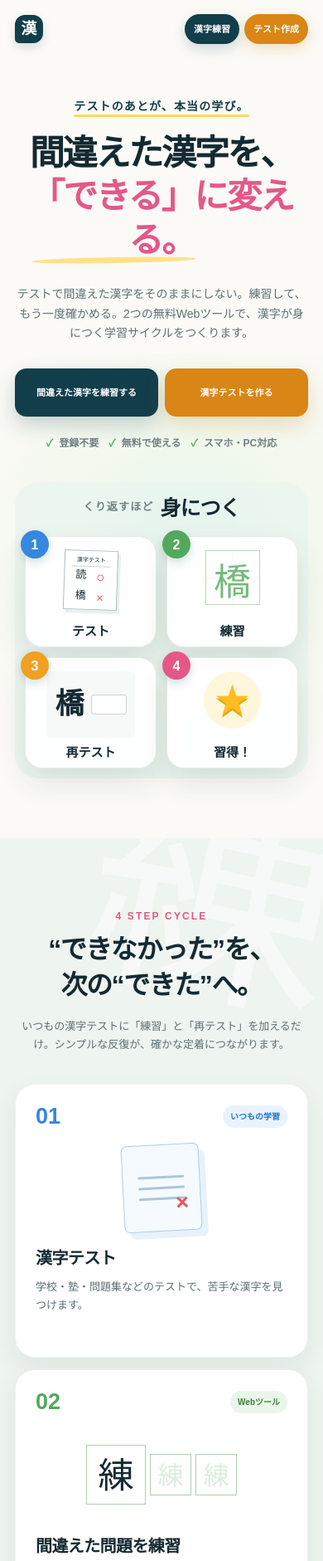
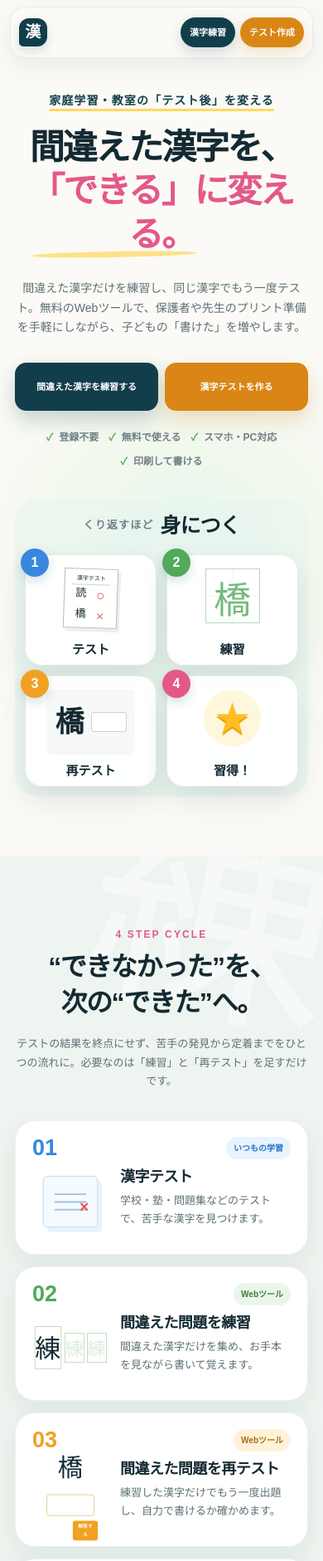
Before and after one commit to kay654/kanji, a plain HTML site: page index.html in a window 390 px wide. Shown: the top 1881 px of the page at 83% size. Drawn offline with Linux system fonts and the light colour scheme.

Commit message:
feat: improve landing page messaging and responsive design

```diff
--- a/index.html
+++ b/index.html
@@ -19,7 +19,8 @@
 </script>
 </head>
 <body>
-<main>
+<a class="skip-link" href="#main-content">本文へ移動</a>
+<main id="main-content">
 <header class="site-header">
 <a class="brand" href="#top" aria-label="漢字まなびサイクル トップへ">
 <span class="brand-mark" aria-hidden="true">漢</span>
@@ -39,12 +40,12 @@
 <section class="hero" id="top">
 <div class="hero-copy">
 <p class="eyebrow">
-<span>テストのあとが、本当の学び。</span>
+<span>家庭学習・教室の「テスト後」を変える</span>
 </p>
 <h1>間違えた漢字を、<br/>
 <span>「できる」に変える。</span>
 </h1>
-<p class="hero-lead">テストで間違えた漢字をそのままにしない。<br class="desktop-break"/>練習して、もう一度確かめる。2つの無料Webツールで、漢字が身につく学習サイクルをつくります。</p>
+<p class="hero-lead">間違えた漢字だけを練習し、同じ漢字でもう一度テスト。<br class="desktop-break"/>無料のWebツールで、保護者や先生のプリント準備を手軽にしながら、子どもの「書けた」を増やします。</p>
 <div class="hero-actions link-pair">
 <a class="button button-primary" href="https://kay654.github.io/kanji-practice/" target="_blank" rel="noopener noreferrer">間違えた漢字を練習する <span class="arrow-icon" aria-hidden="true">→</span>
 </a>
@@ -58,6 +59,8 @@
 <span aria-hidden="true">✓</span> 無料で使える</li>
 <li>
 <span aria-hidden="true">✓</span> スマホ・PC対応</li>
+<li>
+<span aria-hidden="true">✓</span> 印刷して書ける</li>
 </ul>
 </div>
 <div class="hero-visual" aria-label="テスト、練習、再テスト、習得の4ステップ">
@@ -101,7 +104,7 @@
 <div class="section-heading">
 <p class="section-kicker">4 STEP CYCLE</p>
 <h2>“できなかった”を、<br class="mobile-break"/>次の“できた”へ。</h2>
-<p>いつもの漢字テストに「練習」と「再テスト」を加えるだけ。シンプルな反復が、確かな定着につながります。</p>
+<p>テストの結果を終点にせず、苦手の発見から定着までをひとつの流れに。必要なのは「練習」と「再テスト」を足すだけです。</p>
 </div>
 <div class="cycle-grid">
 <article class="step-card step-blue">
@@ -132,11 +135,7 @@
 <i>練</i>
 </div>
 <h3>間違えた問題を練習</h3>
-<p>お手本を見ながら何度も書いて、正しい形と書き方を覚えます。</p>
-<div class="card-link-single">
-<a class="card-link card-link-practice" href="https://kay654.github.io/kanji-practice/" target="_blank" rel="noopener noreferrer">漢字練習 <span class="external-icon" aria-hidden="true">↗</span>
-</a>
-</div>
+<p>間違えた漢字だけを集め、お手本を見ながら書いて覚えます。</p>
 </article>
 <article class="step-card step-orange">
 <div class="step-topline">
@@ -150,14 +149,7 @@
 <b>解答する</b>
 </div>
 <h3>間違えた問題を再テスト</h3>
-<p>練習した漢字で書き取り問題を作り、実際に書けるようになったか確かめます。</p>
-<div class="card-link-single">
-<a class="card-link card-link-test" href="https://kay654.github.io/Kanji-Test-Maker/" target="_blank" rel="noopener noreferrer">テスト作成 <span class="external-icon" aria-hidden="true">↗</span>
-</a>
-<a class="step-helper-link" href="https://kay654.github.io/test-sheet-cleaner/" target="_blank" rel="noopener noreferrer">
-<span>補助ツール</span> 手元のテスト用紙を再利用 <span class="external-icon" aria-hidden="true">↗</span>
-</a>
-</div>
+<p>練習した漢字だけでもう一度出題し、自力で書けるか確かめます。</p>
 </article>
 <article class="step-card step-pink">
 <div class="step-topline">
@@ -185,7 +177,8 @@
 <div class="tool-label">
 <span>02</span> PRACTICE</div>
 <h3>漢字れんしゅうシート作成</h3>
-<p>間違えた漢字や熟語を入力すると、マス目入りの練習シートを自動作成。印刷して、手を動かしながらくり返し練習できます。</p>
+<p class="tool-outcome"><strong>苦手を見つけたら</strong><span>「書いて覚える」準備をすぐに。</span></p>
+<p>間違えた漢字や熟語を入れるだけで、お手本とマス目が並ぶ練習シートを作成。入力から印刷まで、ひとつの画面で完了します。</p>
 <ul>
 <li>漢字・熟語を最大36件まで入力</li>
 <li>候補の熟語から選んで追加</li>
@@ -319,7 +312,8 @@
 <div class="tool-label">
 <span>03</span> RE-TEST</div>
 <h3>漢字テスト作成</h3>
-<p>問題文・問題にする漢字・よみがなを入力して、書き取りテストを作成。練習した漢字を本当に書けるか、紙のテストで確認できます。</p>
+<p class="tool-outcome"><strong>練習を終えたら</strong><span>「本当に書ける」を確かめる。</span></p>
+<p>問題文・出題する漢字・よみがなを入れて、書き取りテストを作成。練習した漢字だけを出題し、答えを見ずに書けるか確認できます。</p>
 <ul>
 <li>書き取り問題に特化したプリント</li>
 <li>ランダム生成・漢字から選択</li>
@@ -450,6 +444,7 @@
 <div class="cleaner-label">
 <span>OPTION</span> もうひとつの再テスト準備</div>
 <h3 id="cleaner-title">テスト用紙を、<br class="mobile-break"/>もう一度使えるかも。</h3>
+<p class="cleaner-outcome">新しく作る代わりに、手元の一枚を再利用。</p>
 <p>テスト用紙の写真やスキャン画像から、手書き文字や赤ペンを自動で目立たなくして、問題用紙の復元を試みます。</p>
 <p class="cleaner-note">
 <span aria-hidden="true">△</span> 画像の状態や書き込みによっては、きれいに消えないことがあります。うまく仕上がったときの選択肢としてお試しください。</p>
--- a/styles.css
+++ b/styles.css
@@ -10,7 +10,7 @@
 }
 
 * { box-sizing: border-box; }
-html { scroll-behavior: smooth; }
+html { scroll-behavior: smooth; scroll-padding-top: 86px; }
 body {
   margin: 0;
   background: var(--paper);
@@ -23,16 +23,31 @@ body {
 a { color: inherit; text-decoration: none; }
 button, a { -webkit-tap-highlight-color: transparent; }
 .mobile-break { display: none; }
+.skip-link {
+  position: fixed; top: 10px; left: 12px; z-index: 100;
+  padding: 9px 14px; color: white; background: var(--navy); border-radius: 9px;
+  font-size: 13px; font-weight: 800; transform: translateY(-160%);
+  transition: transform .2s;
+}
+.skip-link:focus { transform: translateY(0); }
 
 .site-header {
   width: min(1180px, calc(100% - 48px));
-  height: 84px;
-  margin: 0 auto;
+  height: 68px;
+  margin: 12px auto 0;
+  padding: 0 14px;
   display: flex;
   align-items: center;
   justify-content: space-between;
-  position: relative;
+  position: sticky;
+  top: 12px;
   z-index: 20;
+  background: rgba(251,250,246,.86);
+  border: 1px solid rgba(18,62,75,.08);
+  border-radius: 20px;
+  box-shadow: 0 10px 30px rgba(18,62,75,.08);
+  backdrop-filter: blur(16px);
+  -webkit-backdrop-filter: blur(16px);
 }
 .brand { display: flex; align-items: center; gap: 11px; font-size: 16px; font-weight: 800; letter-spacing: .02em; }
 .brand-mark {
@@ -60,7 +75,7 @@ button, a { -webkit-tap-highlight-color: transparent; }
   width: min(1180px, calc(100% - 48px));
   min-height: 680px;
   margin: 0 auto;
-  padding: 56px 0 86px;
+  padding: 44px 0 86px;
   display: grid;
   grid-template-columns: 1.02fr .98fr;
   align-items: center;
@@ -129,20 +144,20 @@ button, a { -webkit-tap-highlight-color: transparent; }
 .answer-box i { width: 43px; height: 24px; background: white; border: 1px solid #c9d2d4; border-radius: 3px; }
 .master-star { width: 69px; height: 69px; display: grid; place-items: center; color: #ffbd21; background: #fff7dc; border-radius: 50%; font-size: 42px; text-shadow: 0 3px 0 #e9a514; }
 
-.cycle-section { padding: 112px 0 90px; background: #eef4ef; position: relative; overflow: hidden; }
+.cycle-section { padding: 92px 0 78px; background: #eef4ef; position: relative; overflow: hidden; }
 .cycle-section::before { content: "練"; position: absolute; right: -20px; top: -80px; color: rgba(255,255,255,.5); font-family: serif; font-size: 300px; line-height: 1; transform: rotate(12deg); }
-.section-heading { width: min(730px, calc(100% - 48px)); margin: 0 auto 50px; text-align: center; position: relative; z-index: 2; }
+.section-heading { width: min(730px, calc(100% - 48px)); margin: 0 auto 42px; text-align: center; position: relative; z-index: 2; }
 .section-kicker { margin: 0 0 8px; color: var(--pink); font-size: 12px; font-weight: 900; letter-spacing: .18em; }
 .section-heading h2 { margin: 0; font-size: clamp(31px, 3.8vw, 47px); line-height: 1.35; letter-spacing: -.045em; }
 .section-heading > p:last-child { margin: 17px auto 0; color: var(--muted); font-size: 15px; max-width: 670px; }
 .cycle-grid { width: min(1180px, calc(100% - 48px)); margin: 0 auto; display: grid; grid-template-columns: repeat(4, 1fr); gap: 18px; position: relative; z-index: 2; }
-.step-card { min-height: 390px; padding: 25px 24px 23px; background: white; border: 1px solid rgba(18,62,75,.07); border-radius: 24px; box-shadow: 0 12px 32px rgba(34,64,55,.07); display: flex; flex-direction: column; position: relative; transition: transform .25s, box-shadow .25s; }
+.step-card { min-height: 330px; padding: 25px 24px 24px; background: white; border: 1px solid rgba(18,62,75,.07); border-radius: 24px; box-shadow: 0 12px 32px rgba(34,64,55,.07); display: flex; flex-direction: column; position: relative; transition: transform .25s, box-shadow .25s; }
 .step-card:hover { transform: translateY(-6px); box-shadow: 0 19px 38px rgba(34,64,55,.11); }
 .step-card:not(:last-child)::after { content: "→"; position: absolute; right: -27px; top: 46%; width: 36px; height: 36px; display: grid; place-items: center; z-index: 3; background: #eef4ef; color: #91a79c; border-radius: 50%; font-size: 20px; font-weight: 900; }
 .step-topline { display: flex; justify-content: space-between; align-items: center; }
 .step-number { font-family: Arial, sans-serif; font-size: 27px; font-weight: 900; line-height: 1; }
 .step-tag { padding: 5px 9px; border-radius: 999px; font-size: 10px; font-weight: 800; }
-.step-icon { height: 108px; margin: 20px 0 18px; display: flex; align-items: center; justify-content: center; }
+.step-icon { height: 100px; margin: 17px 0 16px; display: flex; align-items: center; justify-content: center; }
 .step-card h3 { margin: 0 0 9px; font-size: 20px; line-height: 1.45; letter-spacing: -.03em; }
 .step-card > p { margin: 0; color: var(--muted); font-size: 13px; }
 .step-blue .step-number { color: var(--blue); } .step-blue .step-tag { color: #2174c8; background: #e9f3ff; }
@@ -186,6 +201,15 @@ button, a { -webkit-tap-highlight-color: transparent; }
 .tool-test .tool-label { color: #a06c1d; } .tool-test .tool-label span { background: var(--orange); }
 .tool-copy h3 { margin: 14px 0 12px; font-size: 34px; line-height: 1.35; letter-spacing: -.04em; }
 .tool-copy > p { margin: 0; color: var(--muted); font-size: 14px; }
+.tool-copy > .tool-outcome {
+  margin: -2px 0 15px; padding: 10px 12px;
+  display: flex; flex-direction: column; align-items: flex-start; gap: 1px;
+  color: #375f43; background: #eaf5ea; border-left: 3px solid var(--green); border-radius: 0 9px 9px 0;
+  font-size: 12px; line-height: 1.5;
+}
+.tool-outcome strong { font-size: 10px; letter-spacing: .05em; }
+.tool-outcome span { color: var(--ink); font-size: 15px; font-weight: 900; }
+.tool-test .tool-copy > .tool-outcome { color: #8f621b; background: #fff2d9; border-left-color: var(--orange); }
 .tool-copy ul { padding: 0; margin: 20px 0 25px; list-style: none; font-size: 13px; font-weight: 700; }
 .tool-copy li { margin: 6px 0; }
 .tool-copy li::before { content: "✓"; margin-right: 8px; color: var(--green); font-weight: 900; }
@@ -211,6 +235,7 @@ button, a { -webkit-tap-highlight-color: transparent; }
 .cleaner-label span { padding: 4px 8px; color: white; background: #718b83; border-radius: 999px; font-size: 9px; letter-spacing: .12em; }
 .cleaner-copy h3 { margin: 10px 0 8px; font-size: 25px; line-height: 1.4; letter-spacing: -.035em; }
 .cleaner-copy > p { margin: 0; color: var(--muted); font-size: 12.5px; }
+.cleaner-copy > .cleaner-outcome { margin: -2px 0 7px; color: #3d5f55; font-weight: 900; }
 .cleaner-copy .cleaner-note { margin-top: 12px; padding: 9px 11px; color: #65746f; background: rgba(255,255,255,.62); border-radius: 8px; font-size: 10.5px; line-height: 1.55; }
 .cleaner-note span { margin-right: 5px; color: #a26f20; font-weight: 900; }
 .cleaner-link { margin-top: 15px; min-height: 40px; padding: 0 15px; display: inline-flex; align-items: center; gap: 7px; color: #526b63; background: white; border: 1px solid #b8c7c2; border-radius: 10px; font-size: 11px; font-weight: 900; transition: transform .2s, border-color .2s, color .2s; }
@@ -308,7 +333,7 @@ footer { min-height: 150px; padding: 45px max(24px, calc((100% - 1180px) / 2));
   .hero { grid-template-columns: 1fr .85fr; gap: 30px; }
   .hero-visual { transform: scale(.88); }
   .cycle-grid { grid-template-columns: repeat(2, 1fr); max-width: 760px; }
-  .step-card { min-height: 365px; }
+  .step-card { min-height: 325px; }
   .step-card::after { display: none !important; }
   .tool-card { gap: 35px; padding: 45px 38px; }
   .cleaner-card { width: calc(100% - 40px); grid-template-columns: 230px 1fr; gap: 28px; }
@@ -317,14 +342,15 @@ footer { min-height: 150px; padding: 45px max(24px, calc((100% - 1180px) / 2));
 }
 
 @media (max-width: 760px) {
-  .site-header { width: calc(100% - 36px); height: 70px; }
+  html { scroll-padding-top: 78px; }
+  .site-header { width: calc(100% - 24px); height: 62px; margin-top: 8px; padding: 0 10px; top: 8px; border-radius: 18px; }
   .header-nav > a:not(.nav-cta) { display: none; }
   .header-nav { gap: 0; }
   .header-link-pair { gap: 6px; }
   .nav-cta { padding: 9px 11px; font-size: 11px; }
   .brand { font-size: 14px; gap: 8px; }
   .brand-mark { width: 34px; height: 34px; font-size: 19px; }
-  .hero { width: calc(100% - 36px); padding: 47px 0 72px; grid-template-columns: 1fr; gap: 48px; text-align: center; }
+  .hero { width: calc(100% - 36px); padding: 40px 0 72px; grid-template-columns: 1fr; gap: 48px; text-align: center; }
   .hero::before { inset: 38% -18px 0; }
   .hero h1 { font-size: clamp(37px, 10.8vw, 52px); }
   .hero-lead { font-size: 14px; }
@@ -350,7 +376,19 @@ footer { min-height: 150px; padding: 45px max(24px, calc((100% - 1180px) / 2));
   .section-heading h2 { font-size: 32px; }
   .section-heading > p:last-child { font-size: 13px; }
   .cycle-grid { width: calc(100% - 36px); grid-template-columns: 1fr; gap: 14px; }
-  .step-card { min-height: 330px; }
+  .step-card {
+    min-height: 0; padding: 19px 20px 20px;
+    display: grid; grid-template-columns: 92px minmax(0, 1fr); grid-template-rows: auto auto 1fr;
+    column-gap: 14px;
+  }
+  .step-topline { grid-column: 1 / -1; margin-bottom: 8px; }
+  .step-icon {
+    width: 92px; height: 86px; margin: 0;
+    grid-column: 1; grid-row: 2 / 4;
+    transform: scale(.72); transform-origin: center;
+  }
+  .step-card h3 { grid-column: 2; grid-row: 2; align-self: end; margin-bottom: 5px; font-size: 18px; }
+  .step-card > p { grid-column: 2; grid-row: 3; }
   .repeat-message { width: calc(100% - 40px); font-size: 12px; }
   .tool-list { width: calc(100% - 28px); gap: 18px; }
   .tool-card { padding: 34px 25px 28px; grid-template-columns: 1fr; gap: 32px; border-radius: 23px; }
```
